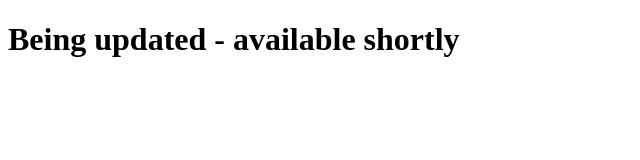
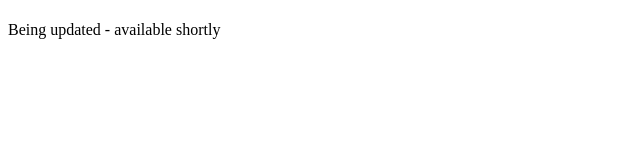
Before and after one commit to andrewlgoetz/andrewlgoetz.github.io, a plain HTML site: page index.html in a window 1280 px wide. Shown: the whole page, without its empty margins (0-640 px from the left). Drawn offline with Linux system fonts and the light colour scheme.

Commit message:
Update index.html

```diff
--- a/index.html
+++ b/index.html
@@ -1,6 +1,7 @@
 <!DOCTYPE html>
 <html>
 <body>
-<h1>Being updated - available shortly</h1>
+<h1></h1>
+<p>Being updated - available shortly</p>
 </body>
 </html>
```
